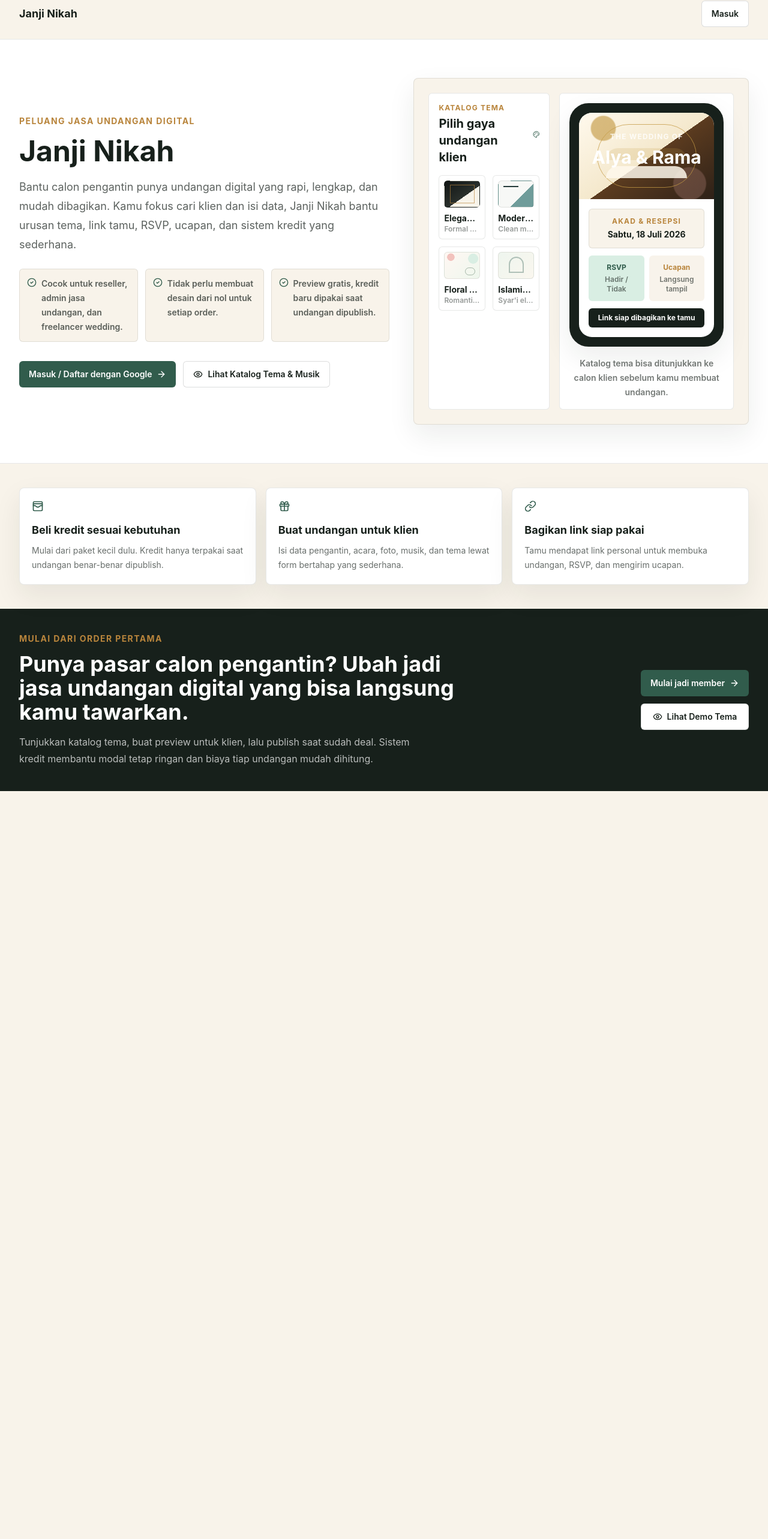
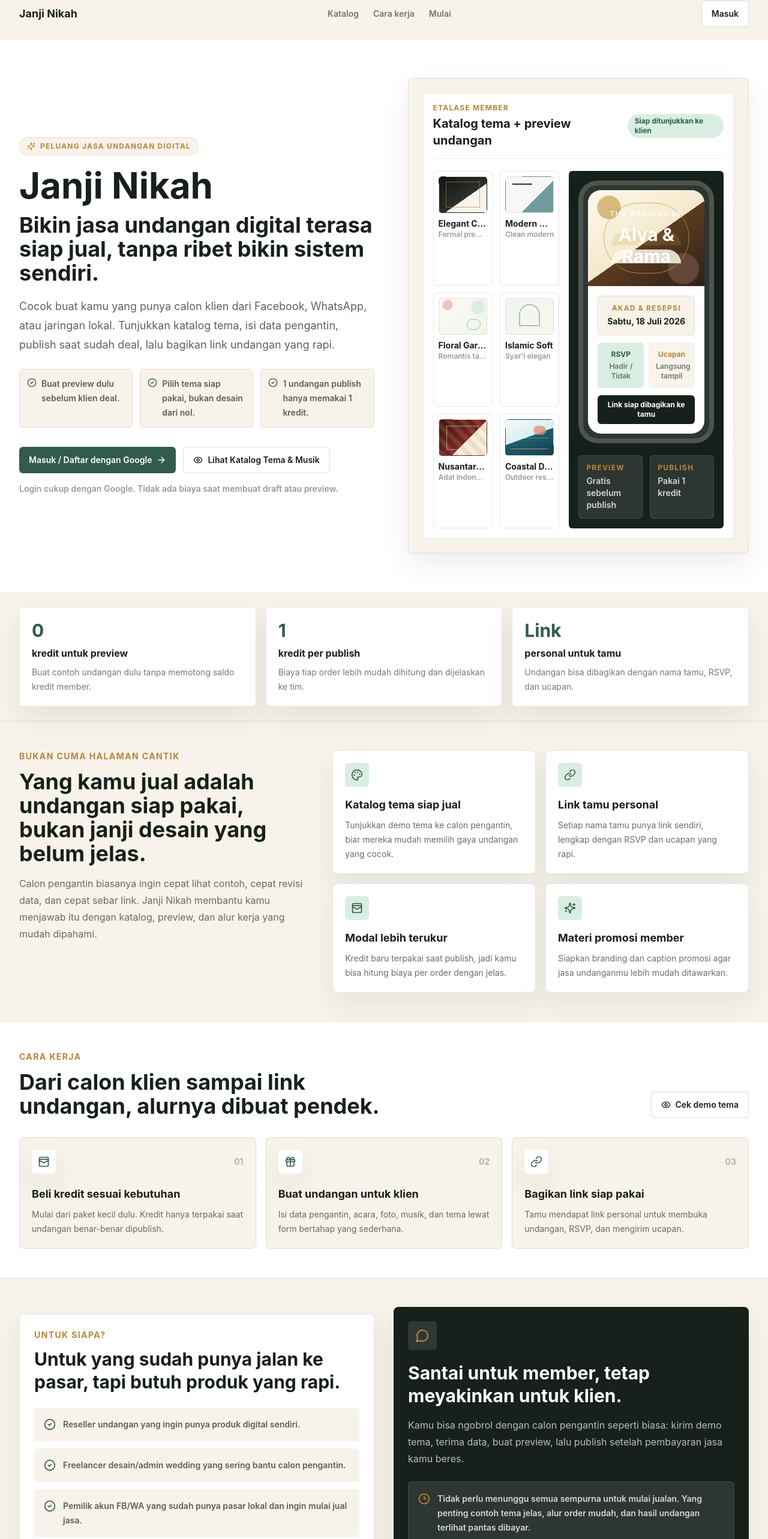
Before and after one commit to alankurniadi12/janji-nikah-frontend, a Vue app: page / in a window 1280 px wide. Shown: the part 19-2585 px from the top of the page at 60% size. Before the commit the page ends 1338 px from the top, so only its background shows below. Built offline with nearby package versions, Linux system fonts and the light colour scheme; no server answers.

Commit message:
feat(landing): refresh public page experience

```diff
--- a/src/views/public/LandingView.vue
+++ b/src/views/public/LandingView.vue
@@ -1,5 +1,16 @@
 <script setup>
-import { ArrowRight, CheckCircle2, Eye, Gift, Link as LinkIcon, Palette, WalletCards } from "@lucide/vue";
+import {
+  ArrowRight,
+  CheckCircle2,
+  Clock3,
+  Eye,
+  Gift,
+  Link as LinkIcon,
+  MessageCircle,
+  Palette,
+  Sparkles,
+  WalletCards
+} from "@lucide/vue";
 
 import AppButton from "@/components/AppButton.vue";
 import { invitationThemes } from "@/lib/invitationThemes";
@@ -10,12 +21,47 @@ const steps = [
   { title: "Bagikan link siap pakai", text: "Tamu mendapat link personal untuk membuka undangan, RSVP, dan mengirim ucapan.", icon: LinkIcon }
 ];
 
-const featuredThemes = invitationThemes.slice(0, 4);
+const featuredThemes = invitationThemes.slice(0, 6);
 
 const sellingPoints = [
-  "Cocok untuk reseller, admin jasa undangan, dan freelancer wedding.",
-  "Tidak perlu membuat desain dari nol untuk setiap order.",
-  "Preview gratis, kredit baru dipakai saat undangan dipublish."
+  "Buat preview dulu sebelum klien deal.",
+  "Pilih tema siap pakai, bukan desain dari nol.",
+  "1 undangan publish hanya memakai 1 kredit."
+];
+
+const highlights = [
+  { value: "0", label: "kredit untuk preview", text: "Buat contoh undangan dulu tanpa memotong saldo kredit member." },
+  { value: "1", label: "kredit per publish", text: "Biaya tiap order lebih mudah dihitung dan dijelaskan ke tim." },
+  { value: "Link", label: "personal untuk tamu", text: "Undangan bisa dibagikan dengan nama tamu, RSVP, dan ucapan." }
+];
+
+const featureCards = [
+  {
+    title: "Katalog tema siap jual",
+    text: "Tunjukkan demo tema ke calon pengantin, biar mereka mudah memilih gaya undangan yang cocok.",
+    icon: Palette
+  },
+  {
+    title: "Link tamu personal",
+    text: "Setiap nama tamu punya link sendiri, lengkap dengan RSVP dan ucapan yang rapi.",
+    icon: LinkIcon
+  },
+  {
+    title: "Modal lebih terukur",
+    text: "Kredit baru terpakai saat publish, jadi kamu bisa hitung biaya per order dengan jelas.",
+    icon: WalletCards
+  },
+  {
+    title: "Materi promosi member",
+    text: "Siapkan branding dan caption promosi agar jasa undanganmu lebih mudah ditawarkan.",
+    icon: Sparkles
+  }
+];
+
+const audienceItems = [
+  "Reseller undangan yang ingin punya produk digital sendiri.",
+  "Freelancer desain/admin wedding yang sering bantu calon pengantin.",
+  "Pemilik akun FB/WA yang sudah punya pasar lokal dan ingin mulai jual jasa."
 ];
 </script>
 
@@ -23,24 +69,38 @@ const sellingPoints = [
   <div class="page-shell">
     <header class="mx-auto flex max-w-7xl items-center justify-between px-4 py-5 sm:px-6 lg:px-8">
       <RouterLink to="/" class="text-lg font-bold text-ink">Janji Nikah</RouterLink>
+      <nav class="hidden items-center gap-6 text-sm font-semibold text-ink/60 md:flex">
+        <a class="transition hover:text-leaf" href="#katalog">Katalog</a>
+        <a class="transition hover:text-leaf" href="#cara-kerja">Cara kerja</a>
+        <a class="transition hover:text-leaf" href="#mulai">Mulai</a>
+      </nav>
       <AppButton to="/login" variant="secondary">Masuk</AppButton>
     </header>
 
     <main>
       <section class="border-y border-ink/10 bg-white">
-        <div class="mx-auto grid max-w-7xl gap-10 px-4 py-12 sm:px-6 lg:grid-cols-[1.05fr_0.95fr] lg:px-8 lg:py-16">
+        <div class="mx-auto grid max-w-7xl gap-10 px-4 py-12 sm:px-6 lg:grid-cols-[1.02fr_0.98fr] lg:px-8 lg:py-16 xl:gap-14">
           <div class="flex flex-col justify-center">
-            <p class="text-sm font-bold uppercase tracking-widest text-gold">Peluang jasa undangan digital</p>
-            <h1 class="mt-4 max-w-3xl text-4xl font-bold leading-tight text-ink sm:text-5xl">
+            <div class="inline-flex w-fit items-center gap-2 rounded-full border border-gold/20 bg-gold/10 px-3 py-1.5 text-xs font-bold uppercase tracking-widest text-gold">
+              <Sparkles class="h-3.5 w-3.5" />
+              Peluang jasa undangan digital
+            </div>
+            <h1 class="mt-5 max-w-3xl text-4xl font-bold leading-tight text-ink sm:text-5xl lg:text-6xl">
               Janji Nikah
             </h1>
+            <h2 class="mt-4 max-w-3xl text-3xl font-bold leading-tight text-ink sm:text-4xl">
+              Bikin jasa undangan digital terasa siap jual, tanpa ribet bikin sistem sendiri.
+            </h2>
             <p class="mt-5 max-w-2xl text-lg leading-8 text-ink/70">
-              Bantu calon pengantin punya undangan digital yang rapi, lengkap, dan mudah dibagikan.
-              Kamu fokus cari klien dan isi data, Janji Nikah bantu urusan tema, link tamu, RSVP, ucapan,
-              dan sistem kredit yang sederhana.
+              Cocok buat kamu yang punya calon klien dari Facebook, WhatsApp, atau jaringan lokal.
+              Tunjukkan katalog tema, isi data pengantin, publish saat sudah deal, lalu bagikan link undangan yang rapi.
             </p>
             <div class="mt-6 grid gap-3 sm:grid-cols-3">
-              <div v-for="point in sellingPoints" :key="point" class="flex gap-2 rounded-md border border-ink/10 bg-linen px-3 py-3 text-sm font-semibold leading-6 text-ink/70">
+              <div
+                v-for="point in sellingPoints"
+                :key="point"
+                class="flex min-h-[96px] gap-2 rounded-md border border-ink/10 bg-linen px-3 py-3 text-sm font-semibold leading-6 text-ink/70"
+              >
                 <CheckCircle2 class="mt-0.5 h-4 w-4 shrink-0 text-leaf" />
                 <span>{{ point }}</span>
               </div>
@@ -55,19 +115,25 @@ const sellingPoints = [
                 Lihat Katalog Tema & Musik
               </AppButton>
             </div>
+            <p class="mt-4 text-sm font-semibold text-ink/45">
+              Login cukup dengan Google. Tidak ada biaya saat membuat draft atau preview.
+            </p>
           </div>
 
           <div class="rounded-lg border border-ink/10 bg-linen p-4 shadow-soft sm:p-6">
-            <div class="grid gap-4 lg:grid-cols-[0.82fr_1.18fr]">
             <div class="rounded-md border border-ink/10 bg-white p-4">
-                <div class="flex items-center justify-between gap-3">
+              <div class="flex items-center justify-between gap-3 border-b border-ink/10 pb-4">
                 <div>
-                    <p class="text-xs font-bold uppercase tracking-widest text-gold">Katalog tema</p>
-                    <h2 class="mt-1 text-xl font-bold text-ink">Pilih gaya undangan klien</h2>
+                  <p class="text-xs font-bold uppercase tracking-widest text-gold">Etalase member</p>
+                  <h2 class="mt-1 text-xl font-bold text-ink">Katalog tema + preview undangan</h2>
                 </div>
-                  <Palette class="h-5 w-5 text-leaf" />
+                <div class="hidden rounded-full bg-mint px-3 py-1 text-xs font-bold text-leaf sm:block">
+                  Siap ditunjukkan ke klien
                 </div>
-                <div class="mt-4 grid grid-cols-2 gap-3">
+              </div>
+
+              <div class="mt-5 grid gap-4 lg:grid-cols-[0.9fr_1.1fr]">
+                <div id="katalog" class="grid grid-cols-2 gap-3">
                   <RouterLink
                     v-for="theme in featuredThemes"
                     :key="theme.key"
@@ -79,12 +145,11 @@ const sellingPoints = [
                     <p class="truncate text-xs font-semibold text-ink/45">{{ theme.category }}</p>
                   </RouterLink>
                 </div>
-              </div>
 
-              <div class="rounded-md border border-ink/10 bg-white p-4">
-                <div class="mx-auto max-w-[260px] rounded-[2rem] border-8 border-ink bg-ink p-2 shadow-soft">
-                  <div class="overflow-hidden rounded-[1.35rem] bg-white">
-                    <div class="theme-preview theme-preview-golden-bloom-stage h-36 rounded-none border-0">
+                <div class="rounded-md bg-ink p-4 text-white">
+                  <div class="mx-auto max-w-[270px] rounded-[2rem] border-8 border-white/15 bg-white/10 p-2 shadow-soft">
+                    <div class="overflow-hidden rounded-[1.35rem] bg-white text-ink">
+                      <div class="theme-preview theme-preview-golden-bloom-stage h-40 rounded-none border-0">
                         <div class="absolute inset-x-5 top-8 z-10 text-center">
                           <p class="text-xs font-bold uppercase tracking-widest text-white/80">The Wedding of</p>
                           <h3 class="mt-2 text-3xl font-bold text-white">Alya & Rama</h3>
@@ -111,34 +176,129 @@ const sellingPoints = [
                       </div>
                     </div>
                   </div>
-                <p class="mt-4 text-center text-sm font-semibold leading-6 text-ink/60">
-                  Katalog tema bisa ditunjukkan ke calon klien sebelum kamu membuat undangan.
-                </p>
+                  <div class="mt-5 grid grid-cols-2 gap-3">
+                    <div class="rounded-md border border-white/10 bg-white/10 p-3">
+                      <p class="text-xs font-bold uppercase tracking-widest text-gold">Preview</p>
+                      <p class="mt-1 text-sm font-semibold text-white/80">Gratis sebelum publish</p>
+                    </div>
+                    <div class="rounded-md border border-white/10 bg-white/10 p-3">
+                      <p class="text-xs font-bold uppercase tracking-widest text-gold">Publish</p>
+                      <p class="mt-1 text-sm font-semibold text-white/80">Pakai 1 kredit</p>
+                    </div>
+                  </div>
+                </div>
               </div>
             </div>
           </div>
         </div>
       </section>
 
-      <section class="mx-auto max-w-7xl px-4 py-10 sm:px-6 lg:px-8">
-        <div class="grid gap-4 md:grid-cols-3">
-          <article v-for="step in steps" :key="step.title" class="rounded-lg border border-ink/10 bg-white p-5 shadow-soft">
-            <component :is="step.icon" class="h-5 w-5 text-leaf" />
-            <h2 class="mt-4 text-lg font-bold text-ink">{{ step.title }}</h2>
-            <p class="mt-2 text-sm leading-6 text-ink/65">{{ step.text }}</p>
+      <section class="border-b border-ink/10 bg-linen">
+        <div class="mx-auto grid max-w-7xl gap-4 px-4 py-6 sm:px-6 md:grid-cols-3 lg:px-8">
+          <article v-for="item in highlights" :key="item.label" class="rounded-md border border-ink/10 bg-white p-5 shadow-soft">
+            <p class="text-3xl font-bold text-leaf">{{ item.value }}</p>
+            <h2 class="mt-2 text-base font-bold text-ink">{{ item.label }}</h2>
+            <p class="mt-2 text-sm leading-6 text-ink/60">{{ item.text }}</p>
           </article>
         </div>
       </section>
 
-      <section class="bg-ink">
-        <div class="mx-auto grid max-w-7xl gap-8 px-4 py-10 text-white sm:px-6 lg:grid-cols-[1fr_auto] lg:items-center lg:px-8">
+      <section class="mx-auto max-w-7xl px-4 py-12 sm:px-6 lg:px-8">
+        <div class="grid gap-10 lg:grid-cols-[0.82fr_1.18fr] lg:items-start">
+          <div>
+            <p class="text-sm font-bold uppercase tracking-widest text-gold">Bukan cuma halaman cantik</p>
+            <h2 class="mt-3 max-w-xl text-3xl font-bold leading-tight text-ink sm:text-4xl">
+              Yang kamu jual adalah undangan siap pakai, bukan janji desain yang belum jelas.
+            </h2>
+            <p class="mt-4 max-w-xl leading-7 text-ink/65">
+              Calon pengantin biasanya ingin cepat lihat contoh, cepat revisi data, dan cepat sebar link.
+              Janji Nikah membantu kamu menjawab itu dengan katalog, preview, dan alur kerja yang mudah dipahami.
+            </p>
+          </div>
+          <div class="grid gap-4 sm:grid-cols-2">
+            <article v-for="feature in featureCards" :key="feature.title" class="rounded-lg border border-ink/10 bg-white p-5 shadow-soft">
+              <div class="flex h-10 w-10 items-center justify-center rounded-md bg-mint text-leaf">
+                <component :is="feature.icon" class="h-5 w-5" />
+              </div>
+              <h3 class="mt-4 text-lg font-bold text-ink">{{ feature.title }}</h3>
+              <p class="mt-2 text-sm leading-6 text-ink/65">{{ feature.text }}</p>
+            </article>
+          </div>
+        </div>
+      </section>
+
+      <section id="cara-kerja" class="border-y border-ink/10 bg-white">
+        <div class="mx-auto max-w-7xl px-4 py-12 sm:px-6 lg:px-8">
+          <div class="flex flex-col justify-between gap-5 md:flex-row md:items-end">
+            <div>
+              <p class="text-sm font-bold uppercase tracking-widest text-gold">Cara kerja</p>
+              <h2 class="mt-3 max-w-2xl text-3xl font-bold leading-tight text-ink sm:text-4xl">
+                Dari calon klien sampai link undangan, alurnya dibuat pendek.
+              </h2>
+            </div>
+            <AppButton to="/demo-tema" variant="secondary">
+              <Eye class="h-4 w-4" />
+              Cek demo tema
+            </AppButton>
+          </div>
+
+          <div class="mt-8 grid gap-4 md:grid-cols-3">
+            <article v-for="(step, index) in steps" :key="step.title" class="rounded-lg border border-ink/10 bg-linen p-5">
+              <div class="flex items-center justify-between gap-3">
+                <div class="flex h-10 w-10 items-center justify-center rounded-md bg-white text-leaf shadow-soft">
+                  <component :is="step.icon" class="h-5 w-5" />
+                </div>
+                <span class="text-sm font-bold text-ink/30">0{{ index + 1 }}</span>
+              </div>
+              <h3 class="mt-5 text-lg font-bold text-ink">{{ step.title }}</h3>
+              <p class="mt-2 text-sm leading-6 text-ink/65">{{ step.text }}</p>
+            </article>
+          </div>
+        </div>
+      </section>
+
+      <section class="mx-auto grid max-w-7xl gap-8 px-4 py-12 sm:px-6 lg:grid-cols-[1fr_1fr] lg:items-center lg:px-8">
+        <div class="rounded-lg border border-ink/10 bg-white p-6 shadow-soft">
+          <p class="text-sm font-bold uppercase tracking-widest text-gold">Untuk siapa?</p>
+          <h2 class="mt-3 text-3xl font-bold leading-tight text-ink">Untuk yang sudah punya jalan ke pasar, tapi butuh produk yang rapi.</h2>
+          <div class="mt-6 grid gap-3">
+            <div v-for="item in audienceItems" :key="item" class="flex gap-3 rounded-md bg-linen p-4 text-sm font-semibold leading-6 text-ink/70">
+              <CheckCircle2 class="mt-0.5 h-5 w-5 shrink-0 text-leaf" />
+              <span>{{ item }}</span>
+            </div>
+          </div>
+        </div>
+
+        <div class="rounded-lg bg-ink p-6 text-white shadow-soft">
+          <div class="flex h-12 w-12 items-center justify-center rounded-md bg-white/10 text-gold">
+            <MessageCircle class="h-6 w-6" />
+          </div>
+          <h2 class="mt-5 text-3xl font-bold leading-tight">Santai untuk member, tetap meyakinkan untuk klien.</h2>
+          <p class="mt-4 leading-7 text-white/70">
+            Kamu bisa ngobrol dengan calon pengantin seperti biasa: kirim demo tema, terima data, buat preview,
+            lalu publish setelah pembayaran jasa kamu beres.
+          </p>
+          <div class="mt-6 rounded-md border border-white/10 bg-white/10 p-4">
+            <div class="flex items-start gap-3">
+              <Clock3 class="mt-0.5 h-5 w-5 shrink-0 text-gold" />
+              <p class="text-sm font-semibold leading-6 text-white/80">
+                Tidak perlu menunggu semua sempurna untuk mulai jualan. Yang penting contoh tema jelas,
+                alur order mudah, dan hasil undangan terlihat pantas dibayar.
+              </p>
+            </div>
+          </div>
+        </div>
+      </section>
+
+      <section id="mulai" class="bg-ink">
+        <div class="mx-auto grid max-w-7xl gap-8 px-4 py-12 text-white sm:px-6 lg:grid-cols-[1fr_auto] lg:items-center lg:px-8">
           <div>
             <p class="text-sm font-bold uppercase tracking-widest text-gold">Mulai dari order pertama</p>
             <h2 class="mt-3 max-w-3xl text-3xl font-bold leading-tight sm:text-4xl">
-              Punya pasar calon pengantin? Ubah jadi jasa undangan digital yang bisa langsung kamu tawarkan.
+              Kalau kamu sudah punya calon pembeli, Janji Nikah bisa jadi produk digital yang langsung kamu tawarkan.
             </h2>
             <p class="mt-4 max-w-2xl leading-7 text-white/70">
-              Tunjukkan katalog tema, buat preview untuk klien, lalu publish saat sudah deal. Sistem kredit membantu modal tetap ringan dan biaya tiap undangan mudah dihitung.
+              Buat akun, cek katalog tema, lalu coba bikin draft undangan. Kredit baru terpakai saat undangan dipublish untuk klien.
             </p>
           </div>
           <div class="flex flex-col gap-3 sm:flex-row lg:flex-col">
```
Lines whose indentation alone changed are shown as unchanged.
